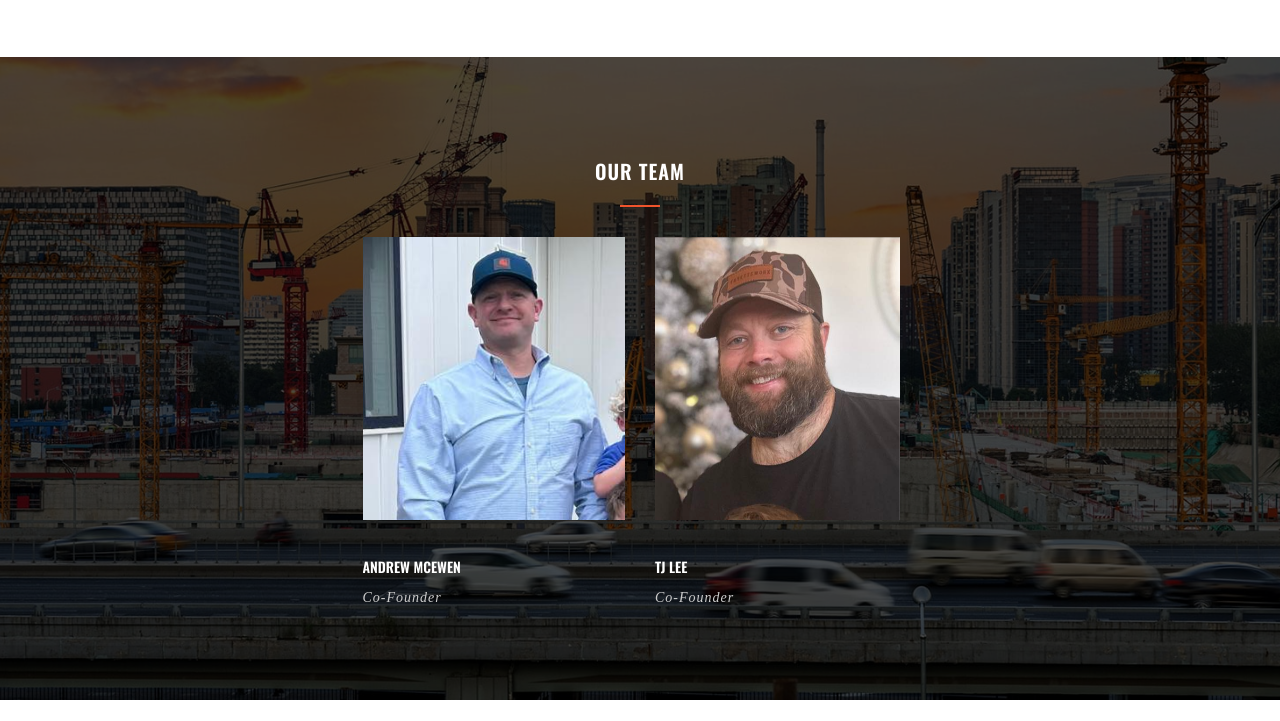
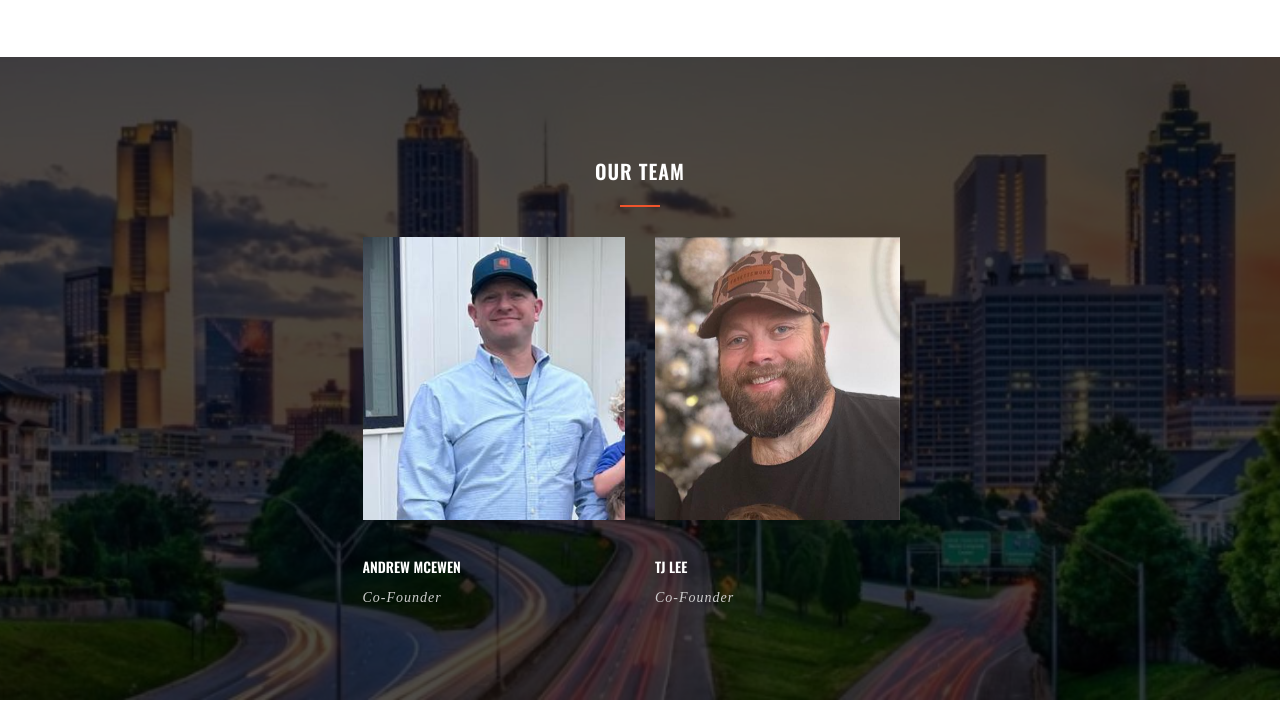
Before and after one commit to mqsmith/fayette_worx, a plain HTML site: page index.html in a window 1280 px wide. Shown: the part 679-1400 px from the top of the page. Drawn offline with nearby package versions, Linux system fonts and the light colour scheme; a web font is replaced by a local one.

Commit message:
change bkgrd image

```diff
--- a/index.html
+++ b/index.html
@@ -92,7 +92,7 @@
 
 
 				<!-- Section -->
-				<section class="md-section md-skin-dark" id="id6" style="background-image:url(&quot;assets/img/bg/demo.jpg&quot;);padding-bottom:50px;">
+				<section class="md-section md-skin-dark" id="id6" style="background-image:url(&quot;assets/img/bg/atl_skyline.jpeg&quot;);padding-bottom:50px;">
 					<div class="md-overlay"></div>
 					<div class="container">
 						<div class="row">
```
